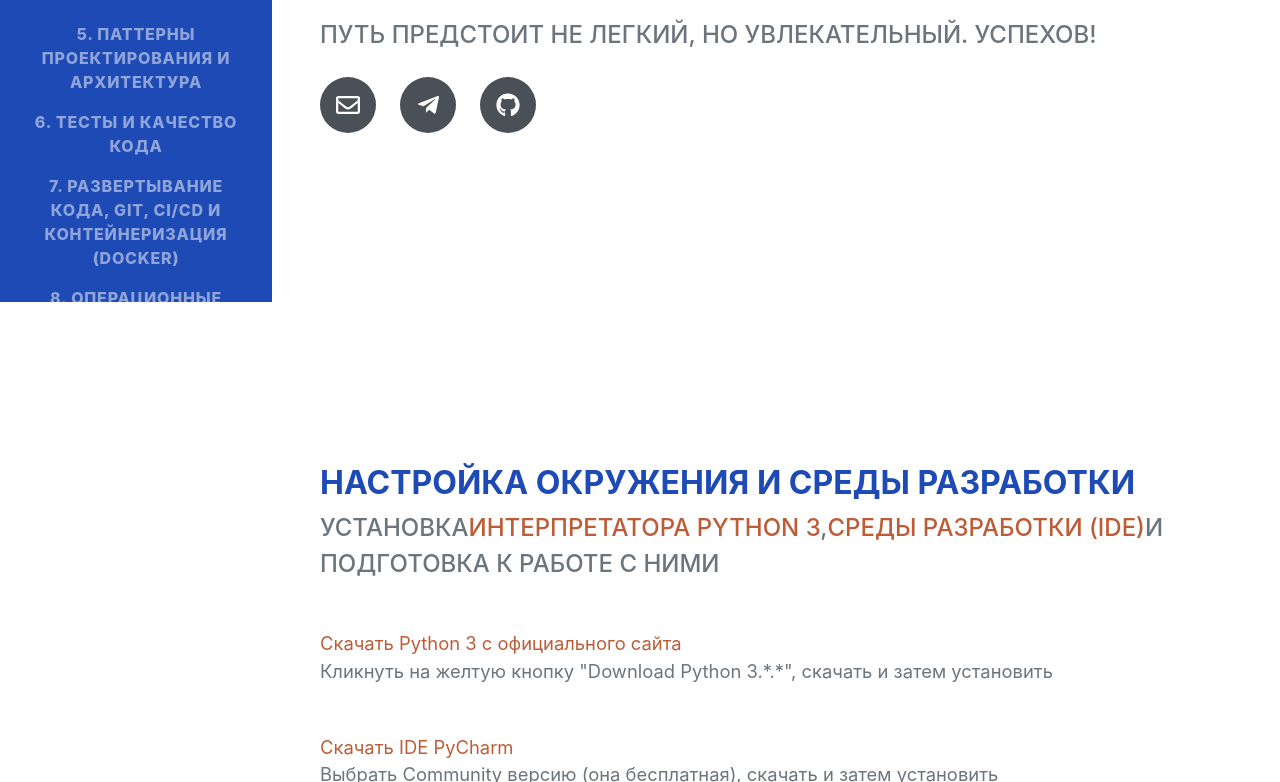
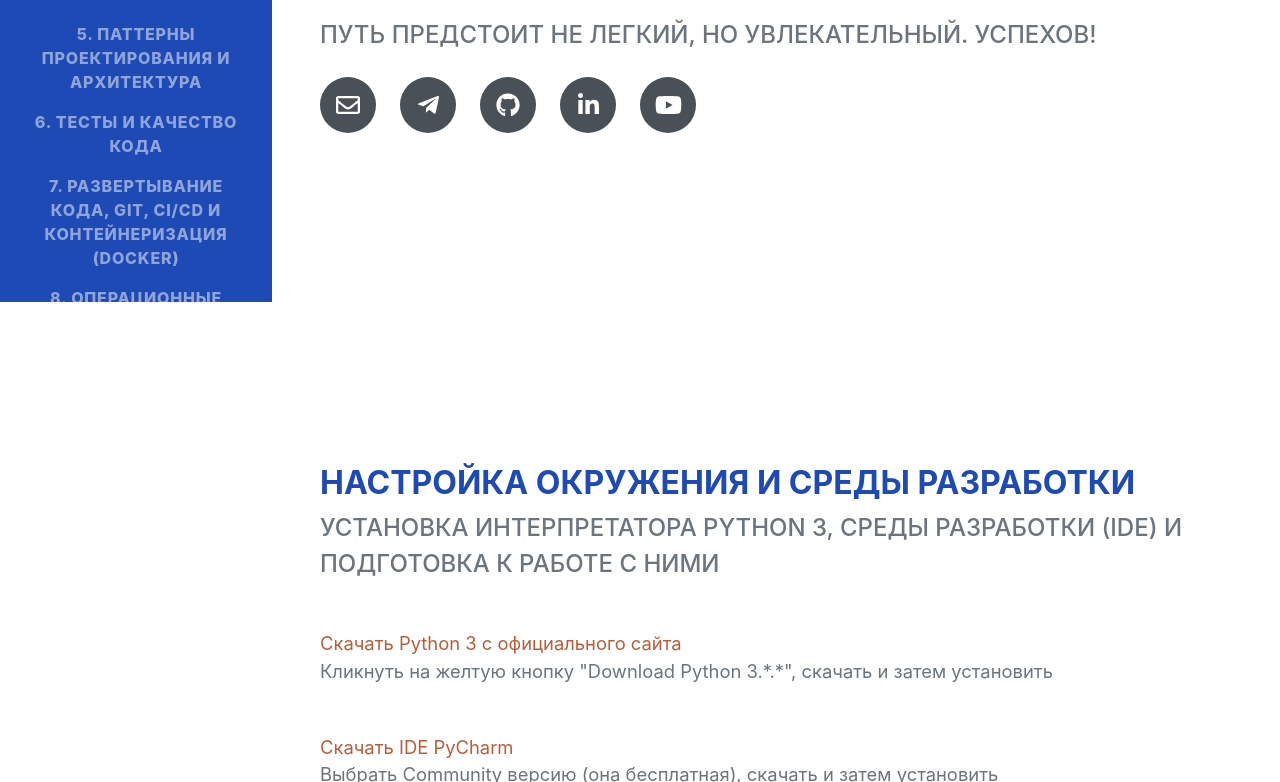
Before and after one commit to pymentor/python-roadmap, a website: page src/pug/index.pug in a window 1280 px wide. Shown: the part 498-1280 px from the top of the page. Drawn offline with nearby package versions, Linux system fonts and the light colour scheme; files that its build step writes are made by us from their sources; files whose address does not match are found by name; a web font is replaced by a local one.

Commit message:
update info

```diff
--- a/src/pug/index.pug
+++ b/src/pug/index.pug
@@ -62,14 +62,16 @@ html(lang='en')
                     p.subheading.mb-4
                         | Путь предстоит не легкий, но увлекательный. Успехов!
                     .social-icons
-                        //a.social-icon(href='#')
-                        //    i.fab.fa-linkedin-in
                         a.social-icon(href='mailto:artem.pronevskiy@gmail.com')
                             i.far.fa-envelope
                         a.social-icon(href='https://t.me/artempronevskiy')
                             i.fab.fa-telegram-plane
                         a.social-icon(href='https://github.com/pymentor')
                             i.fab.fa-github
+                        a.social-icon(href='https://www.linkedin.com/in/artempronevskiy')
+                            i.fab.fa-linkedin-in
+                        a.social-icon(href='https://www.youtube.com/channel/UCqBjVBtycn69Gq1iTE_l93Q')
+                            i.fab.fa-youtube
 
         .container-fluid.p-0
             // Env & IDE setup
@@ -78,11 +80,7 @@ html(lang='en')
                     h3
                         span.text-primary Настройка окружения и среды разработки
                     .subheading.mb-5
-                        | Установка
-                        a(href='https://ru.wikipedia.org/wiki/Python' target='_blank') интерпретатора Python 3
-                        |,
-                        a(href='https://en.wikipedia.org/wiki/Integrated_development_environment' target='_blank') среды разработки (IDE)
-                        | и подготовка к работе с ними
+                        | Установка интерпретатора Python 3, среды разработки (IDE) и подготовка к работе с ними
                     p.lead.mb-5
                         a(href='https://www.python.org/downloads/' target='_blank') Скачать Python 3 с официального сайта
                         br
```
Also changed, not shown: dist/index.html.
